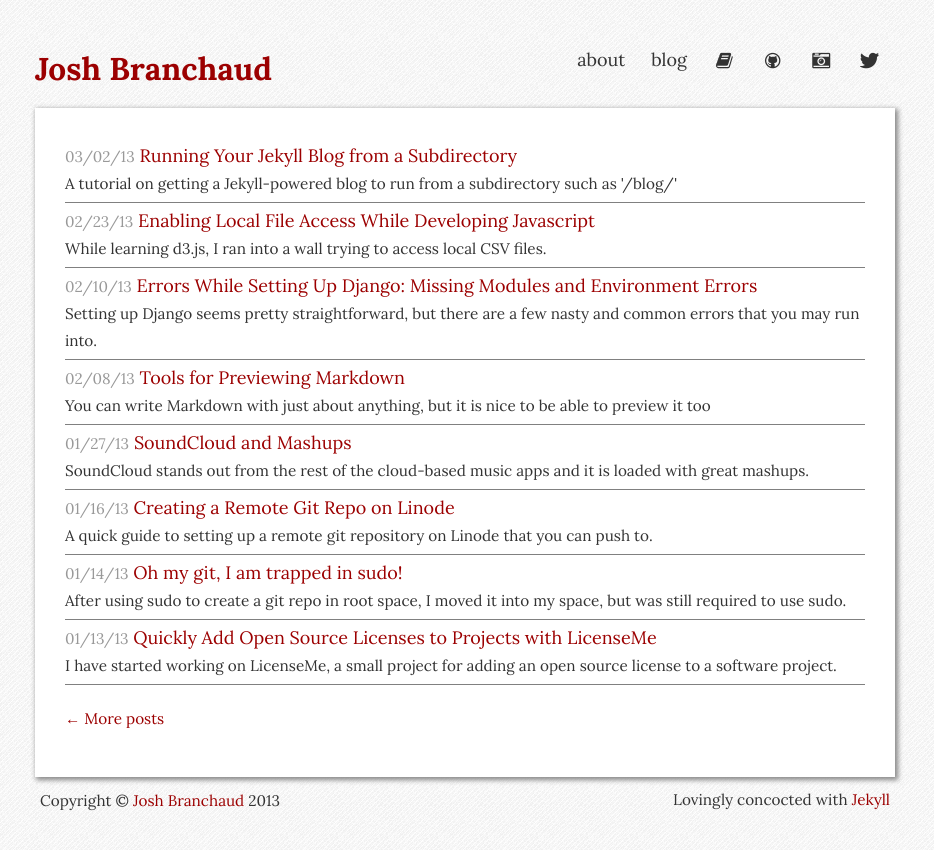
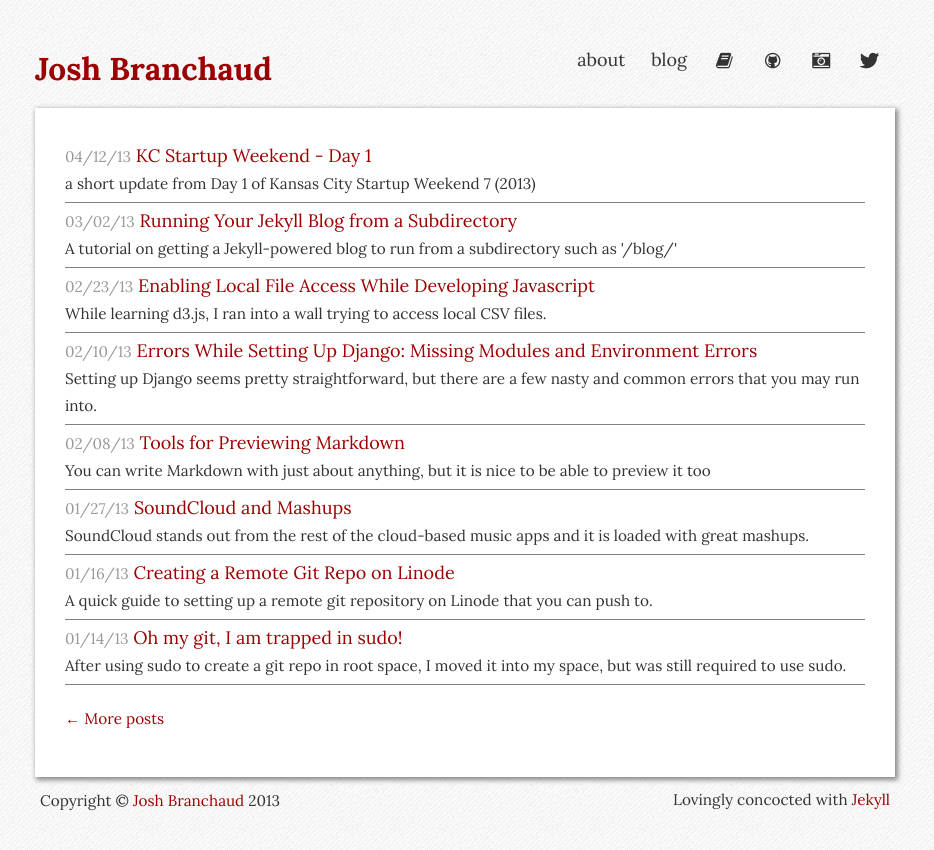
Before and after one commit to jbranchaud/blog, a Jekyll site: the page built from blog/index.html, in a window 1280 px wide. Shown: the top 850 px of the page, without its empty margins (175-1109 px from the left). Built offline with Jekyll 4.4.1, drawn with Linux system fonts in a browser that asks for light colours.

Commit message:
New post about the first day of KC Startup Weekend.

```diff
--- a/_posts/2013-04-12-KC-Startup-Weekend-Day-1.md
+++ b/_posts/2013-04-12-KC-Startup-Weekend-Day-1.md
@@ -1,11 +1,16 @@
 ---
 layout: post
 title: KC Startup Weekend - Day 1
-summary:
-status: draft
+summary: a short update from Day 1 of Kansas City Startup Weekend 7 (2013)
+status: publish
 hn-discussion:
 ---
 
 Gitalytics (as it is unfortunately named for now) is a go. We have a team of 5.
 There are 2 developers, 1 marketing guy, an economics guy, and a designer.
 Updates to follow.
+
+Here is a picture of me giving the pitch:
+
+![gitalytics
+pitch](/img/blog/gitalytics-pitch.jpg)
```
